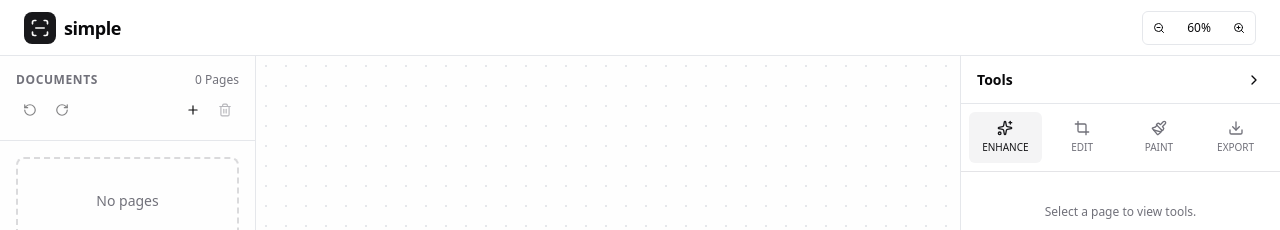
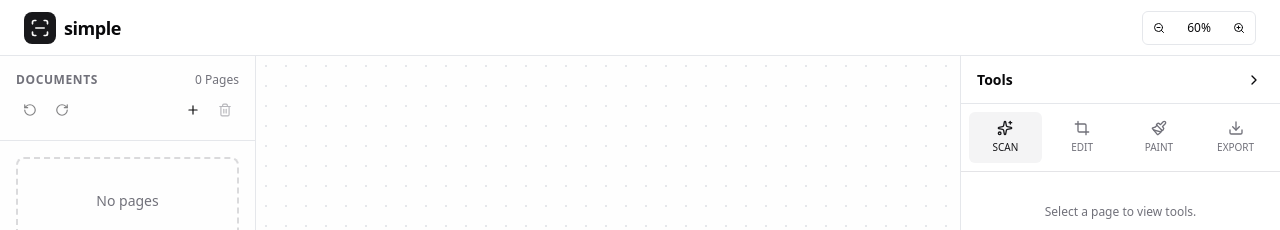
Before and after one commit to dostonsuxrobov/scanner-app, a React (Vite) app: page / in a window 1280 px wide. Shown: the top 230 px of the page. Built offline with nearby package versions, Linux system fonts and the light colour scheme.

Commit message:
Add files via upload

```diff
--- a/src/components/tools-panel.jsx
+++ b/src/components/tools-panel.jsx
@@ -9,13 +9,13 @@ import { PaintTool } from './tools/paint-tool';
 import { ExportTool } from './tools/export-tool';
 
 const TABS = [
-  { id: 'enhance', icon: Sparkles, label: 'Enhance' },
+  { id: 'enhance', icon: Sparkles, label: 'Scan' },
   { id: 'edit', icon: Crop, label: 'Edit' },
   { id: 'paint', icon: Paintbrush, label: 'Paint' },
   { id: 'export', icon: Download, label: 'Export' },
 ];
 
-export function ToolsPanel({ onApply, onApplyAll, onReset, onExecuteCrop, onUndo, onClearPaint, onExport, onExportAll }) {
+export function ToolsPanel({ onScanStep, onStepBack, onExecuteCrop, onUndo, onClearPaint, onExport, onExportAll }) {
   const rightPanelOpen = useScannerStore((s) => s.rightPanelOpen);
   const setRightPanelOpen = useScannerStore((s) => s.setRightPanelOpen);
   const activeTool = useScannerStore((s) => s.activeTool);
@@ -49,7 +49,7 @@ export function ToolsPanel({ onApply, onApplyAll, onReset, onExecuteCrop, onUndo
         <Separator />
         {rightPanelOpen && activePage && (
           <div className="p-4">
-            {activeTool === 'enhance' && <EnhanceTool onApply={onApply} onApplyAll={onApplyAll} onReset={onReset} />}
+            {activeTool === 'enhance' && <EnhanceTool onScanStep={onScanStep} onStepBack={onStepBack} />}
             {activeTool === 'edit' && <CropTool onExecuteCrop={onExecuteCrop} />}
             {activeTool === 'paint' && <PaintTool onUndo={onUndo} onClearAll={onClearPaint} />}
             {activeTool === 'export' && <ExportTool onExport={onExport} onExportAll={onExportAll} />}
```
